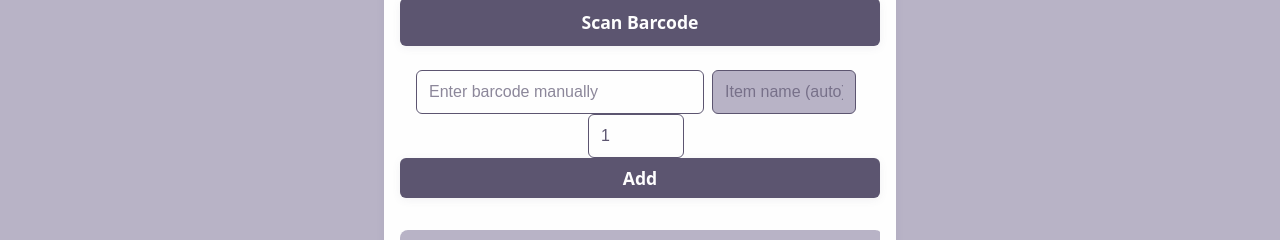
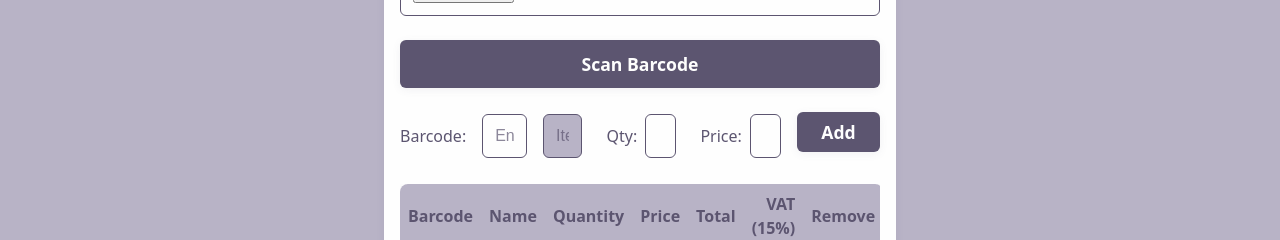
Before and after one commit to LoneCodeTinker/order-list-app, a React (Vite) app: page / in a window 1280 px wide. Shown: the part 380-620 px from the top of the page. Built offline with nearby package versions, Linux system fonts and the light colour scheme; no server answers.

Commit message:
Manual entry: labeled quantity, adjustable price, editable price in table; improved UX

```diff
--- a/src/App.tsx
+++ b/src/App.tsx
@@ -13,6 +13,7 @@ function App() {
   const [barcodeInput, setBarcodeInput] = useState('');
   const [itemNameInput, setItemNameInput] = useState('');
   const [quantityInput, setQuantityInput] = useState(1);
+  const [priceInput, setPriceInput] = useState<number | undefined>(undefined);
   const [createdBy, setCreatedBy] = useState('');
   const [inventory, setInventory] = useState<{ [barcode: string]: { name: string } }>({});
   const [showScanner, setShowScanner] = useState(false);
@@ -151,18 +152,22 @@ function App() {
     setBarcodeInput(value);
     setBarcodeError(null);
     setItemNameInput('');
-    // If barcode is not empty, fetch the item name
+    setPriceInput(undefined);
+    // If barcode is not empty, fetch the item name and price
     if (value) {
       try {
         const response = await fetch(`${apiBaseUrl}/item/${value}`);
         if (response.ok) {
           const item = await response.json();
           setItemNameInput(item.name || '');
+          setPriceInput(item.price ?? 0);
         } else {
           setItemNameInput('');
+          setPriceInput(undefined);
         }
       } catch {
         setItemNameInput('');
+        setPriceInput(undefined);
       }
     }
   };
@@ -175,23 +180,29 @@ function App() {
     setQuantityInput(Number(e.target.value));
   };
 
+  const handlePriceInput = (e: React.ChangeEvent<HTMLInputElement>) => {
+    setPriceInput(Number(e.target.value));
+  };
+
   const handleAddManualItem = async () => {
     if (!barcodeInput) return;
     setBarcodeError(null);
     try {
       const response = await fetch(`${apiBaseUrl}/item/${barcodeInput}`);
+      let price = priceInput;
+      let name = '';
       if (response.ok) {
         const item = await response.json();
-        const price = item.price || 0;
-        const total = price * quantityInput;
-        const vat = total * 0.15;
-        setOrderItems([...orderItems, { barcode: barcodeInput, name: item.name, quantity: quantityInput, price, total, vat }]);
-        setBarcodeInput('');
-        setItemNameInput('');
-        setQuantityInput(1);
-      } else {
-        setBarcodeError('Barcode not found in inventory.');
+        name = item.name;
+        if (price === undefined) price = item.price || 0;
       }
+      const total = (price || 0) * quantityInput;
+      const vat = total * 0.15;
+      setOrderItems([...orderItems, { barcode: barcodeInput, name, quantity: quantityInput, price, total, vat }]);
+      setBarcodeInput('');
+      setItemNameInput('');
+      setQuantityInput(1);
+      setPriceInput(undefined);
     } catch (err) {
       setBarcodeError('Error checking barcode.');
     }
@@ -267,14 +278,16 @@ function App() {
             )}
           </div>
         )}
-        <div style={{ margin: '1rem 0' }}>
+        <div style={{ margin: '1rem 0', display: 'flex', alignItems: 'center', gap: '0.5rem' }}>
+          <label htmlFor="barcode-input" style={{ marginRight: '0.5rem' }}>Barcode:</label>
           <input
+            id="barcode-input"
             type="text"
             placeholder="Enter barcode manually"
             value={barcodeInput}
             onChange={handleBarcodeInput}
             onBlur={handleBarcodeInput}
-            style={{ width: '60%', marginRight: '0.5rem' }}
+            style={{ width: '40%', marginRight: '0.5rem' }}
           />
           {barcodeError && (
             <span style={{ color: 'red', fontSize: '0.9em', marginLeft: '0.5em' }}>{barcodeError}</span>
@@ -287,13 +300,26 @@ function App() {
             style={{ width: '30%', marginRight: '0.5rem' }}
             disabled
           />
+          <label htmlFor="quantity-input" style={{ marginLeft: '0.5rem' }}>Qty:</label>
           <input
+            id="quantity-input"
             type="number"
             min={1}
             placeholder="Qty"
             value={quantityInput}
             onChange={handleQuantityInput}
-            style={{ width: '20%', marginRight: '0.5rem' }}
+            style={{ width: '15%', marginRight: '0.5rem' }}
+          />
+          <label htmlFor="price-input" style={{ marginLeft: '0.5rem' }}>Price:</label>
+          <input
+            id="price-input"
+            type="number"
+            min={0}
+            step="0.01"
+            placeholder="Price"
+            value={priceInput ?? ''}
+            onChange={handlePriceInput}
+            style={{ width: '15%', marginRight: '0.5rem' }}
           />
           <button onClick={handleAddManualItem} style={{ padding: '0.5rem 1rem' }}>Add</button>
         </div>
@@ -331,7 +357,21 @@ function App() {
                     }}
                   />
                 </td>
-                <td>{item.price?.toFixed(2) ?? ''}</td>
+                <td>
+                  <input
+                    type="number"
+                    min={0}
+                    step="0.01"
+                    value={item.price ?? 0}
+                    style={{ width: '60px' }}
+                    onChange={e => {
+                      const newPrice = Number(e.target.value);
+                      const total = newPrice * item.quantity;
+                      const vat = total * 0.15;
+                      setOrderItems(orderItems.map((it, i) => i === idx ? { ...it, price: newPrice, total, vat } : it));
+                    }}
+                  />
+                </td>
                 <td>{item.total?.toFixed(2) ?? ''}</td>
                 <td>{item.vat?.toFixed(2) ?? ''}</td>
                 <td>
```
Also changed, not shown: 1 other file (tests, documents, lock files or other folders).
